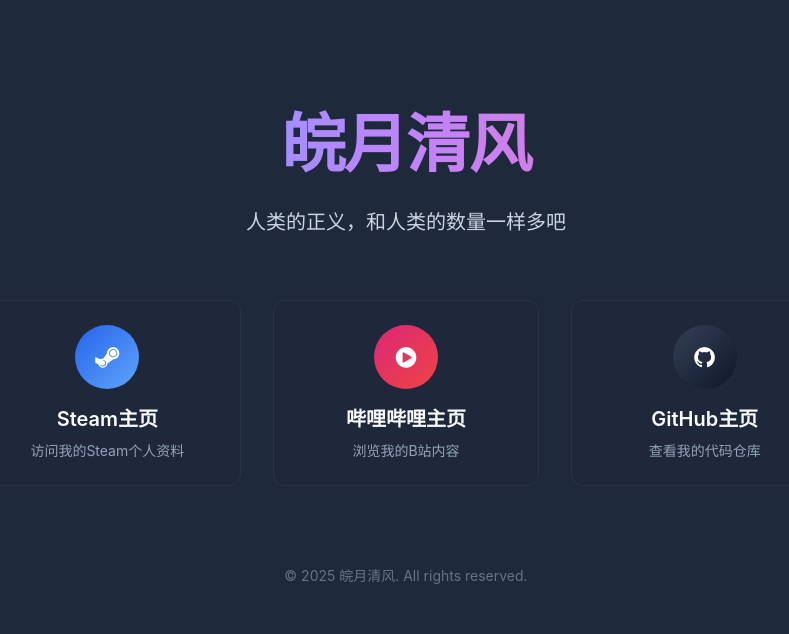
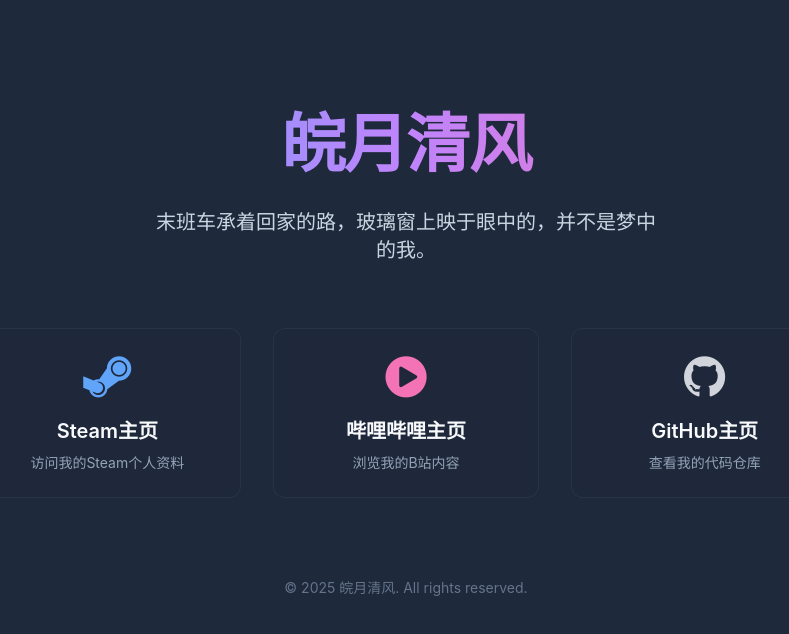
Before and after one commit to pooi-woop/Woop.github.io, a plain HTML site: page index.html in a window 1280 px wide. Shown: the whole page, without its empty margins (234-1023 px from the left). Drawn offline with nearby package versions, Linux system fonts and the light colour scheme.

Commit message:
Update index.html

```diff
--- a/index.html
+++ b/index.html
@@ -52,7 +52,7 @@
                 皖月清风
             </h1>
             <p class="text-slate-300 mt-4 text-lg md:text-xl max-w-lg mx-auto">
-                人类的正义，和人类的数量一样多吧
+                末班车承着回家的路，玻璃窗上映于眼中的，并不是梦中的我。
             </p>
         </header>
 
@@ -61,8 +61,8 @@
             <!-- Steam链接 -->
             <a href="https://steamcommunity.com/profiles/76561198984384066/" target="_blank" rel="noopener noreferrer" class="block">
                 <div class="bg-slate-800/50 backdrop-blur-sm rounded-xl p-6 flex flex-col items-center text-center card-hover border border-slate-700/50">
-                    <div class="w-16 h-16 rounded-full bg-gradient-to-br from-blue-600 to-blue-400 flex items-center justify-center mb-4">
-                        <i class="fa fa-steam text-white text-2xl"></i>
+                    <div class="mb-4">
+                        <i class="fa fa-steam text-blue-400 text-5xl"></i>
                     </div>
                     <h2 class="text-xl font-semibold mb-2">Steam主页</h2>
                     <p class="text-slate-400 text-sm">访问我的Steam个人资料</p>
@@ -72,8 +72,8 @@
             <!-- 哔哩哔哩链接 -->
             <a href="https://space.bilibili.com/444943062?spm_id_from=333.1245.0.0" target="_blank" rel="noopener noreferrer" class="block">
                 <div class="bg-slate-800/50 backdrop-blur-sm rounded-xl p-6 flex flex-col items-center text-center card-hover border border-slate-700/50">
-                    <div class="w-16 h-16 rounded-full bg-gradient-to-br from-pink-600 to-red-500 flex items-center justify-center mb-4">
-                        <i class="fa fa-play-circle text-white text-2xl"></i>
+                    <div class="mb-4">
+                        <i class="fa fa-play-circle text-pink-400 text-5xl"></i>
                     </div>
                     <h2 class="text-xl font-semibold mb-2">哔哩哔哩主页</h2>
                     <p class="text-slate-400 text-sm">浏览我的B站内容</p>
@@ -83,8 +83,8 @@
             <!-- GitHub链接 -->
             <a href="https://github.com/pooi-woop" target="_blank" rel="noopener noreferrer" class="block">
                 <div class="bg-slate-800/50 backdrop-blur-sm rounded-xl p-6 flex flex-col items-center text-center card-hover border border-slate-700/50">
-                    <div class="w-16 h-16 rounded-full bg-gradient-to-br from-slate-700 to-slate-900 flex items-center justify-center mb-4">
-                        <i class="fa fa-github text-white text-2xl"></i>
+                    <div class="mb-4">
+                        <i class="fa fa-github text-gray-300 text-5xl"></i>
                     </div>
                     <h2 class="text-xl font-semibold mb-2">GitHub主页</h2>
                     <p class="text-slate-400 text-sm">查看我的代码仓库</p>
```
